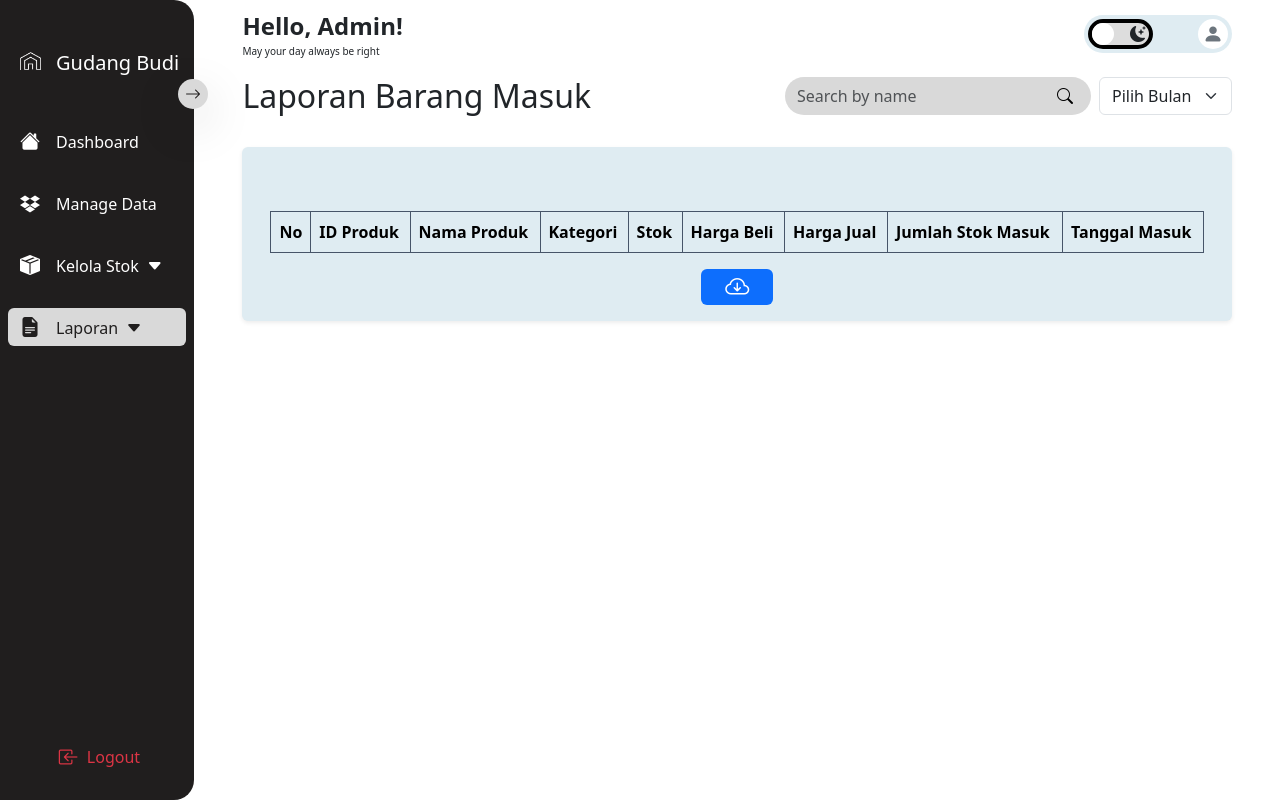
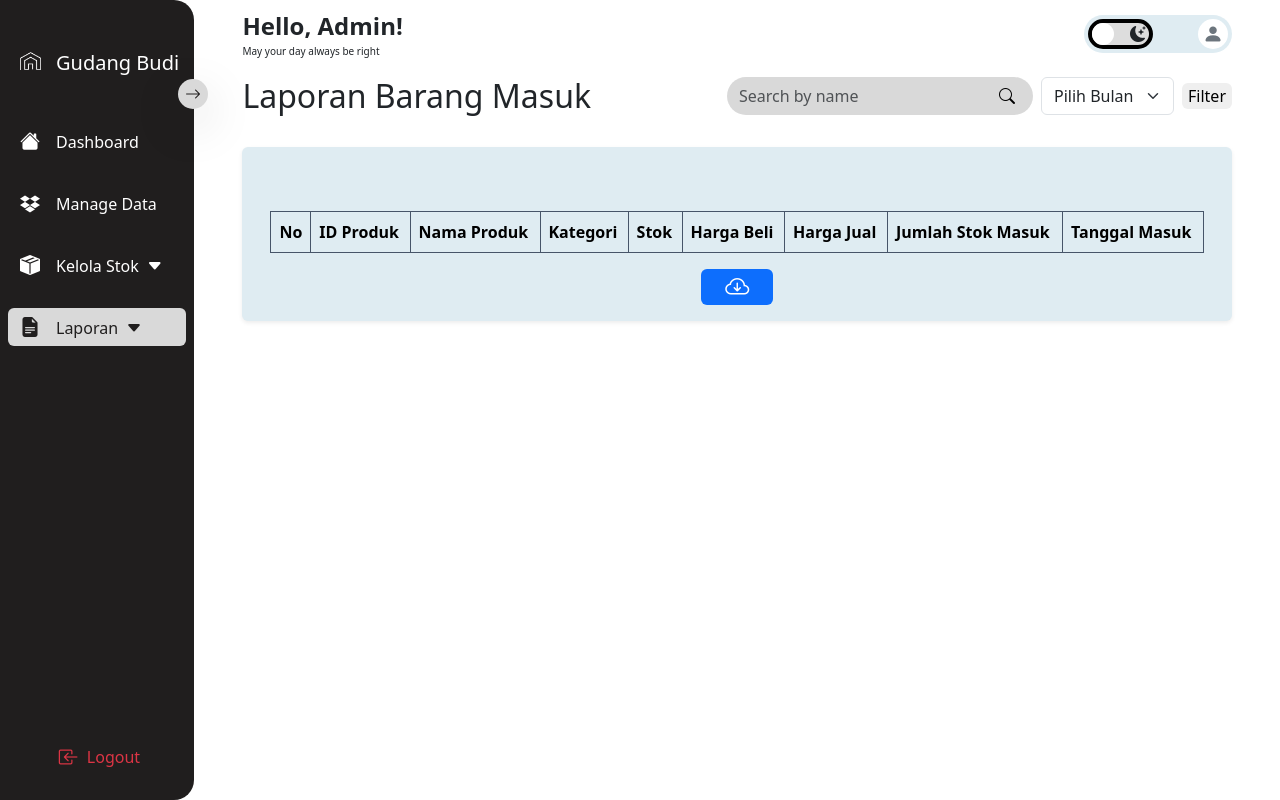
Before and after one commit to zackyhermawan/web_inventaris_toko_grosir, a PHP site: page /laporanMasuk.php in a window 1280 px wide. Run offline with PHP 8.4, Linux system fonts and the light colour scheme; the visitor is signed in with stand-in values (Sample User, id 1); data that the repository does not hold is empty.

Commit message:
Update laporanMasuk.php

```diff
--- a/Dashboard_webDev/laporanMasuk.php
+++ b/Dashboard_webDev/laporanMasuk.php
@@ -165,8 +165,8 @@ $result_laporan = mysqli_query($db, $sql_laporan);
                 <form>
                     <div class="mb-3">
                       <div class="d-flex align-items-center justify-content-center">
-                            <select class="form-select ms-2" name="bulan">
-                            <option value="" selected>Pilih Bulan</option>
+                        <select class="form-select ms-2">
+                          <option selected>Pilih Bulan</option>
                           <option>Januari</option>
                           <option>Februari</option>
                           <option>Maret</option>
@@ -176,10 +176,11 @@ $result_laporan = mysqli_query($db, $sql_laporan);
                           <option>Juli</option>
                           <option>Agustus</option>
                           <option>September</option>
-                            <option>Oktober</option>
-                            <option>November</option>
-                            <option>Desember</option>
+                          <option">Oktober</option>
+                          <option">November</option>
+                          <option">Desember</option>
                         </select>
+                          <button class="border-0 ms-2 rounded" type="submit" name="filter">Filter</button>
                       </div>
                     </div>
                 </form>
```
Lines whose indentation alone changed are shown as unchanged.
